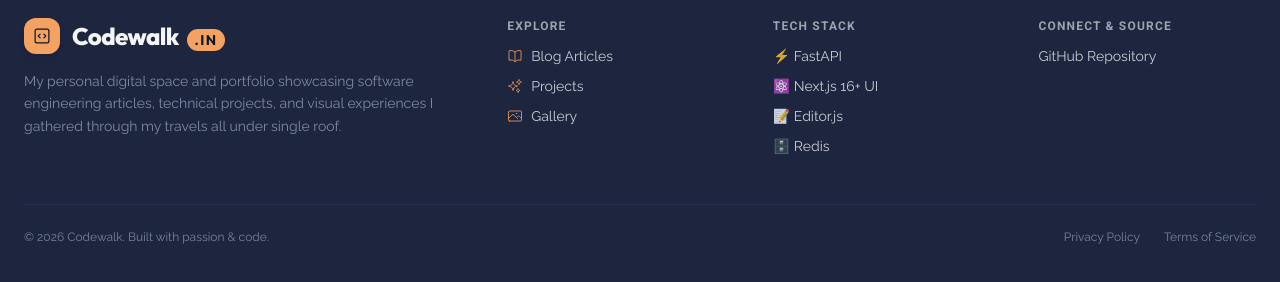
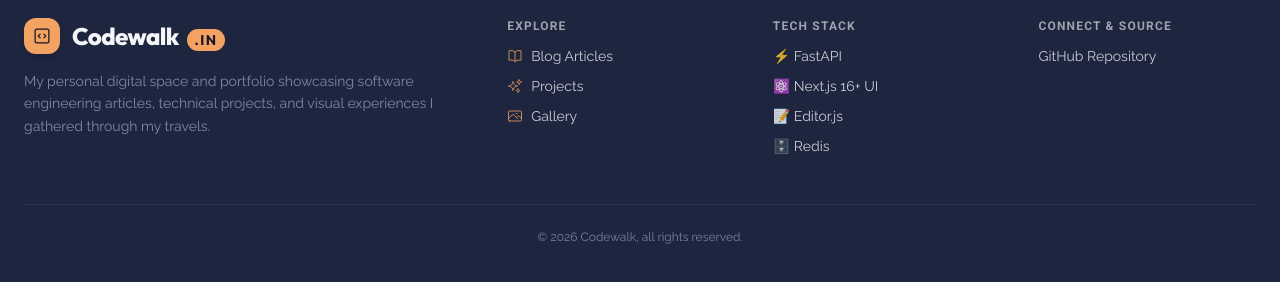
Before and after one commit to Apfirebolt/codewalk_frontend, a Next.js app: page / in a window 1280 px wide. Shown: the part 2591-2873 px from the top of the page. Built offline with nearby package versions, Linux system fonts and the light colour scheme; no server answers.

Commit message:
minor UI changes in Footer

```diff
--- a/src/components/Footer.jsx
+++ b/src/components/Footer.jsx
@@ -30,7 +30,7 @@ const Footer = () => {
               </span>
             </Link>
             <p className="text-sm leading-relaxed font-theme-body opacity-80 max-w-md" style={{ color: 'var(--text-muted)' }}>
-              My personal digital space and portfolio showcasing software engineering articles, technical projects, and visual experiences I gathered through my travels all under single roof.
+              My personal digital space and portfolio showcasing software engineering articles, technical projects, and visual experiences I gathered through my travels.
             </p>
           </div>
 
@@ -92,24 +92,14 @@ const Footer = () => {
               </li>
             </ul>
           </div>
-
         </div>
 
         {/* Divider & Copyright */}
         <div
-          className="border-t pt-6 mt-8 flex flex-col md:flex-row justify-between items-center font-theme-body gap-4 text-xs opacity-75"
+          className="border-t pt-6 mt-8 text-center font-theme-body gap-4 text-xs opacity-75"
           style={{ borderColor: 'var(--border-color)', color: 'var(--text-muted)' }}
         >
-          <p>&copy; {new Date().getFullYear()} Codewalk. Built with passion & code.</p>
-
-          <div className="flex space-x-6">
-            <Link href="/privacy" className="hover:opacity-100 transition-opacity">
-              Privacy Policy
-            </Link>
-            <Link href="/terms" className="hover:opacity-100 transition-opacity">
-              Terms of Service
-            </Link>
-          </div>
+          <p>&copy; {new Date().getFullYear()} Codewalk, all rights reserved.</p>
         </div>
       </div>
     </footer>
```
